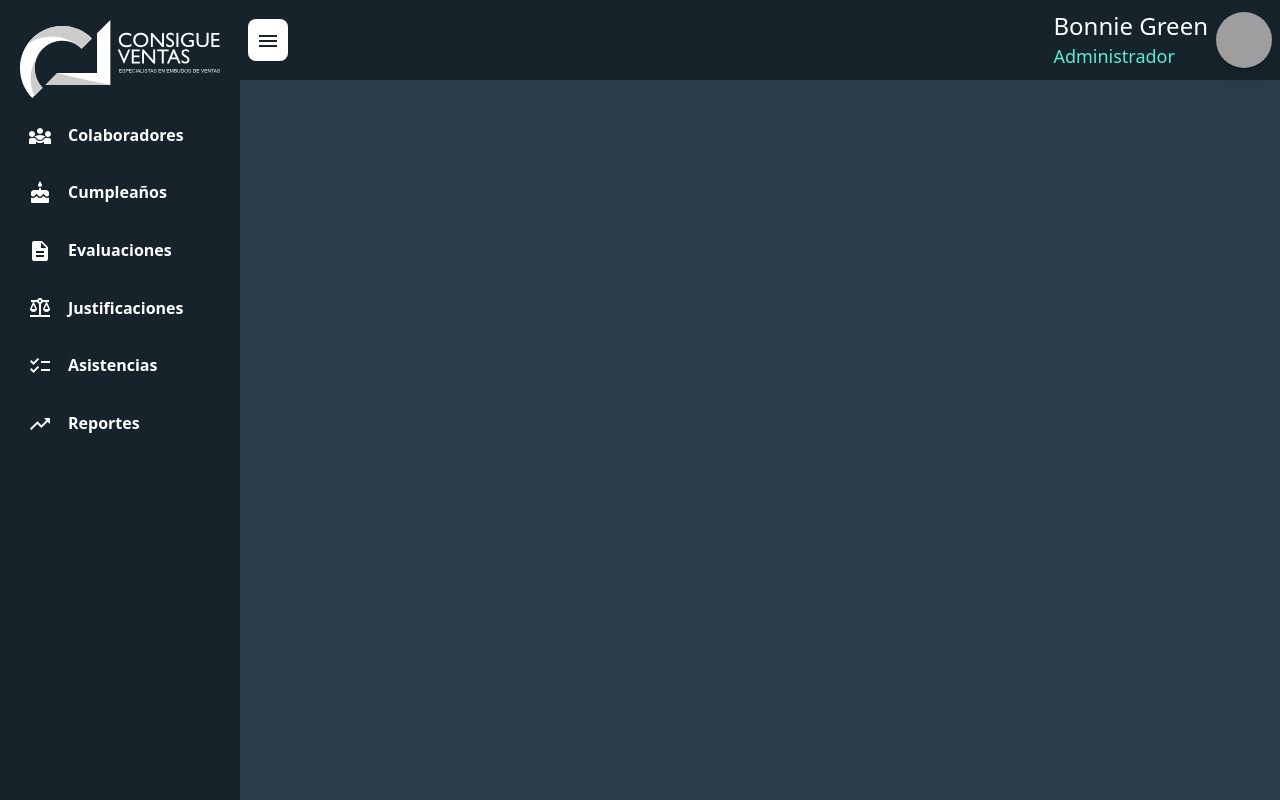
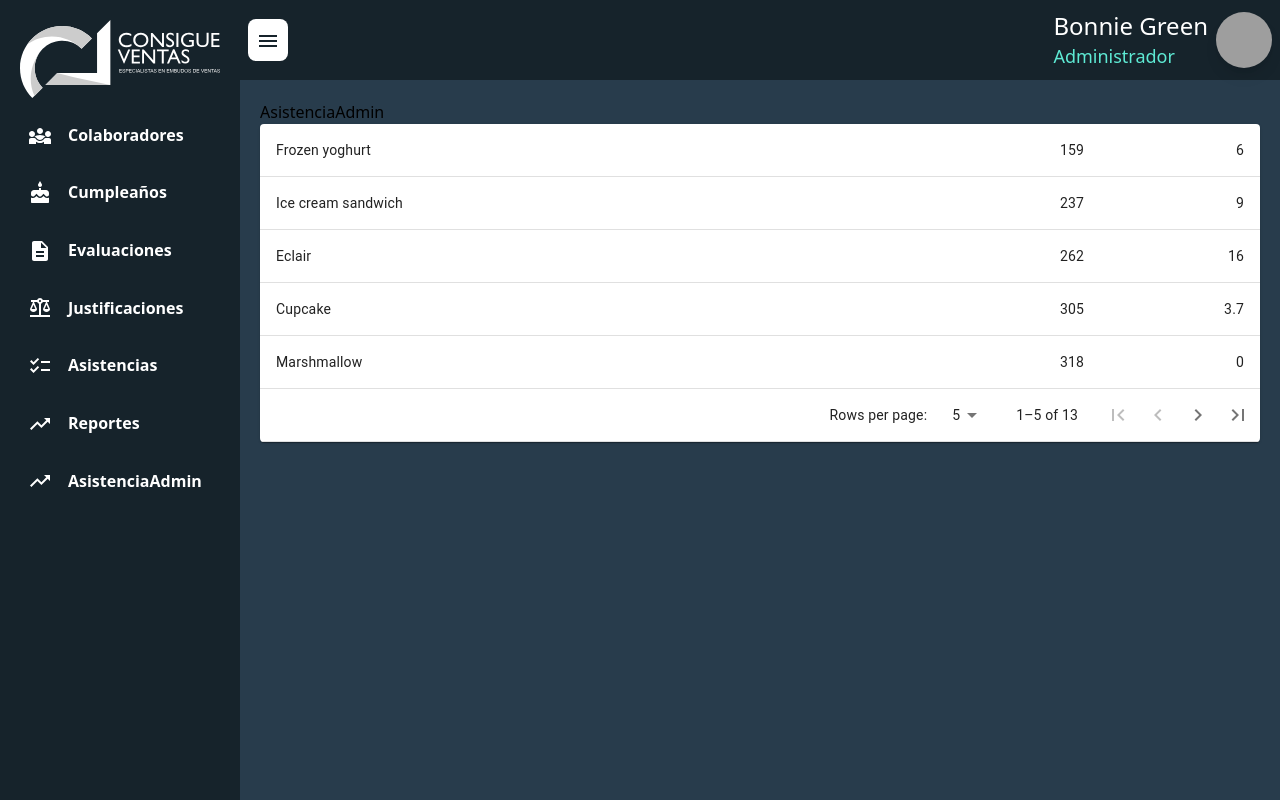
Before and after one commit to AREASISTEMAS123/SISTEMAS, a React (Vite) app in the folder frontend/: page /asistenciaAdmin in a window 1280 px wide. Built offline with nearby package versions, Linux system fonts and the light colour scheme; grey boxes are pictures that could not be loaded.

Commit message:
tabla mui agregada

```diff
--- /dev/null
+++ b/frontend/src/Components/AsistenciaAdmin.jsx
@@ -0,0 +1,11 @@
+import React from 'react'
+import { Tabla } from './Tabla'
+
+export const AsistenciaAdmin = () => {
+  return (
+    <div>
+        AsistenciaAdmin
+        <Tabla />
+    </div>
+  )
+}
--- a/frontend/src/Components/PerfilColaborador.jsx
+++ b/frontend/src/Components/PerfilColaborador.jsx
@@ -48,7 +48,7 @@
 
   useEffect(() => {
     setColaborador(datosColaborador);
-  }, [datosColaborador]);
+  }, []);
 
   if (!colaborador) {
     // Mostrar un estado de carga mientras se obtienen los datos
--- /dev/null
+++ b/frontend/src/Components/Tabla.jsx
@@ -0,0 +1,167 @@
+import React from 'react';
+import PropTypes from 'prop-types';
+import { useTheme } from '@mui/material/styles';
+import Box from '@mui/material/Box';
+import Table from '@mui/material/Table';
+import TableBody from '@mui/material/TableBody';
+import TableCell from '@mui/material/TableCell';
+import TableContainer from '@mui/material/TableContainer';
+import TableFooter from '@mui/material/TableFooter';
+import TablePagination from '@mui/material/TablePagination';
+import TableRow from '@mui/material/TableRow';
+import Paper from '@mui/material/Paper';
+import IconButton from '@mui/material/IconButton';
+import FirstPageIcon from '@mui/icons-material/FirstPage';
+import KeyboardArrowLeft from '@mui/icons-material/KeyboardArrowLeft';
+import KeyboardArrowRight from '@mui/icons-material/KeyboardArrowRight';
+import LastPageIcon from '@mui/icons-material/LastPage';
+
+export const TablePaginationActions = (props) => {
+  const theme = useTheme();
+  const { count, page, rowsPerPage, onPageChange } = props;
+
+  const handleFirstPageButtonClick = (event) => {
+    onPageChange(event, 0);
+  };
+
+  const handleBackButtonClick = (event) => {
+    onPageChange(event, page - 1);
+  };
+
+  const handleNextButtonClick = (event) => {
+    onPageChange(event, page + 1);
+  };
+
+  const handleLastPageButtonClick = (event) => {
+    onPageChange(event, Math.max(0, Math.ceil(count / rowsPerPage) - 1));
+  };
+
+  return (
+    <Box sx={{ flexShrink: 0, ml: 2.5 }}>
+      <IconButton
+        onClick={handleFirstPageButtonClick}
+        disabled={page === 0}
+        aria-label="first page"
+      >
+        {theme.direction === 'rtl' ? <LastPageIcon /> : <FirstPageIcon />}
+      </IconButton>
+      <IconButton
+        onClick={handleBackButtonClick}
+        disabled={page === 0}
+        aria-label="previous page"
+      >
+        {theme.direction === 'rtl' ? <KeyboardArrowRight /> : <KeyboardArrowLeft />}
+      </IconButton>
+      <IconButton
+        onClick={handleNextButtonClick}
+        disabled={page >= Math.ceil(count / rowsPerPage) - 1}
+        aria-label="next page"
+      >
+        {theme.direction === 'rtl' ? <KeyboardArrowLeft /> : <KeyboardArrowRight />}
+      </IconButton>
+      <IconButton
+        onClick={handleLastPageButtonClick}
+        disabled={page >= Math.ceil(count / rowsPerPage) - 1}
+        aria-label="last page"
+      >
+        {theme.direction === 'rtl' ? <FirstPageIcon /> : <LastPageIcon />}
+      </IconButton>
+    </Box>
+  );
+};
+
+TablePaginationActions.propTypes = {
+  count: PropTypes.number.isRequired,
+  onPageChange: PropTypes.func.isRequired,
+  page: PropTypes.number.isRequired,
+  rowsPerPage: PropTypes.number.isRequired,
+};
+
+function createData(name, calories, fat) {
+  return { name, calories, fat };
+}
+
+const rows = [
+  createData('Cupcake', 305, 3.7),
+  createData('Donut', 452, 25.0),
+  createData('Eclair', 262, 16.0),
+  createData('Frozen yoghurt', 159, 6.0),
+  createData('Gingerbread', 356, 16.0),
+  createData('Honeycomb', 408, 3.2),
+  createData('Ice cream sandwich', 237, 9.0),
+  createData('Jelly Bean', 375, 0.0),
+  createData('KitKat', 518, 26.0),
+  createData('Lollipop', 392, 0.2),
+  createData('Marshmallow', 318, 0),
+  createData('Nougat', 360, 19.0),
+  createData('Oreo', 437, 18.0),
+].sort((a, b) => (a.calories < b.calories ? -1 : 1));
+
+export const Tabla = () => {
+  const [page, setPage] = React.useState(0);
+  const [rowsPerPage, setRowsPerPage] = React.useState(5);
+
+  // Avoid a layout jump when reaching the last page with empty rows.
+  const emptyRows =
+    page > 0 ? Math.max(0, (1 + page) * rowsPerPage - rows.length) : 0;
+
+  const handleChangePage = (event, newPage) => {
+    setPage(newPage);
+  };
+
+  const handleChangeRowsPerPage = (event) => {
+    setRowsPerPage(parseInt(event.target.value, 10));
+    setPage(0);
+  };
+
+  return (
+    <TableContainer component={Paper}>
+      <Table sx={{ minWidth: 500 }} aria-label="custom pagination table">
+        <TableBody>
+          {(rowsPerPage > 0
+            ? rows.slice(page * rowsPerPage, page * rowsPerPage + rowsPerPage)
+            : rows
+          ).map((row) => (
+            <TableRow key={row.name}>
+              <TableCell component="th" scope="row">
+                {row.name}
+              </TableCell>
+              <TableCell style={{ width: 160 }} align="right">
+                {row.calories}
+              </TableCell>
+              <TableCell style={{ width: 160 }} align="right">
+                {row.fat}
+              </TableCell>
+            </TableRow>
+          ))}
+
+          {emptyRows > 0 && (
+            <TableRow style={{ height: 53 * emptyRows }}>
+              <TableCell colSpan={3} />
+            </TableRow>
+          )}
+        </TableBody>
+        <TableFooter>
+          <TableRow>
+            <TablePagination
+              rowsPerPageOptions={[5, 10, 25, { label: 'All', value: -1 }]}
+              colSpan={3}
+              count={rows.length}
+              rowsPerPage={rowsPerPage}
+              page={page}
+              SelectProps={{
+                inputProps: {
+                  'aria-label': 'rows per page',
+                },
+                native: true,
+              }}
+              onPageChange={handleChangePage}
+              onRowsPerPageChange={handleChangeRowsPerPage}
+              ActionsComponent={TablePaginationActions}
+            />
+          </TableRow>
+        </TableFooter>
+      </Table>
+    </TableContainer>
+  );
+};
--- a/frontend/src/Components/commons/Sidebar.jsx
+++ b/frontend/src/Components/commons/Sidebar.jsx
@@ -17,6 +17,8 @@
     { route: "justificaciones", title: "Justificaciones", icon: <BalanceIcon /> },
     { route: "asistencia", title: "Asistencias", icon: <ChecklistIcon /> },
     { route: "reportes", title: "Reportes", icon: <TrendingUpIcon /> },
+    { route: "asistenciaAdmin", title: "AsistenciaAdmin", icon: <TrendingUpIcon /> },
+
   ];
 
   return (
--- a/frontend/src/routes/AppRoutes.jsx
+++ b/frontend/src/routes/AppRoutes.jsx
@@ -1,6 +1,7 @@
 import React from 'react';
-import { BrowserRouter as Router, Route, Routes } from 'react-router-dom';
-import { Cumpleanos, Login, RegistroAsistencia, PerfilColaborador, VistaEvaluaciones, VistaHomeColaborador, JustificacionColaborador } from '../components';
+import { Route, Routes } from 'react-router-dom';
+import { Cumpleanos, Login, RegistroAsistencia, PerfilColaborador, VistaEvaluaciones, VistaHomeColaborador, JustificacionColaborador} from '../components';
+import { AsistenciaAdmin } from '../Components/AsistenciaAdmin';
 
 function AppRoutes() {
     return (
@@ -12,6 +13,7 @@
             <Route path="/perfil" element={<PerfilColaborador />} />
             <Route path="/evaluaciones" element={<VistaEvaluaciones />} />
             <Route path="/justificaciones" element={<JustificacionColaborador/>}/>
+            <Route path="/asistenciaAdmin" element={<AsistenciaAdmin/>}/>
         </Routes>
     );
 }
```
Also changed, not shown: frontend/src/Components/Cumpleanos.jsx (+10 -0 lines).
